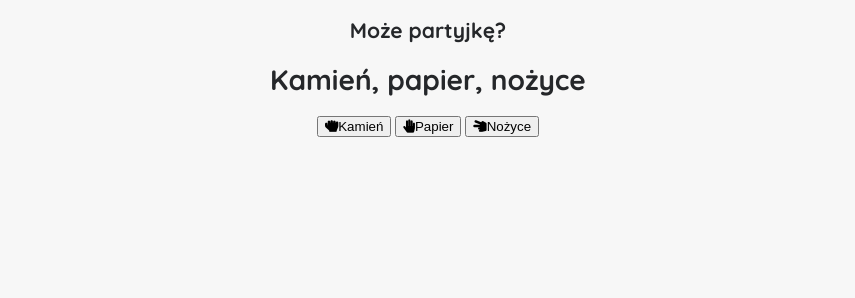
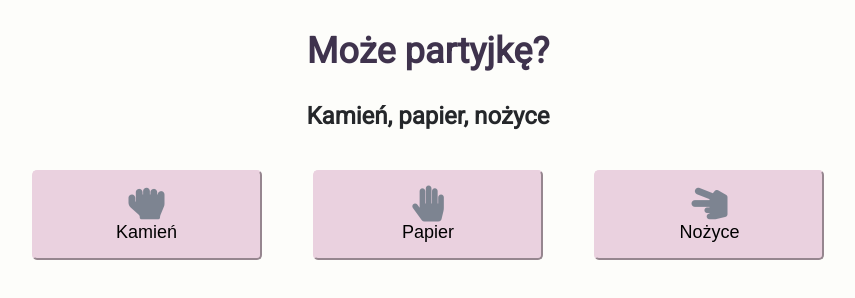
Before and after one commit to Gapiontko/javascript-prework, a website: page index.html in a window 1280 px wide. Shown: the whole page, without its empty margins (212-1067 px from the left). Drawn offline with Linux system fonts and the light colour scheme.

Commit message:
Add styles for header and buttons

```diff
--- a/index.html
+++ b/index.html
@@ -4,7 +4,7 @@
 	<meta charset="UTF-8">
 	<title>Kamień, papier, nożyce</title>
   <link rel="stylesheet" href="https://cdnjs.cloudflare.com/ajax/libs/font-awesome/5.9.0/css/all.min.css">
-  <link href="https://fonts.googleapis.com/css2?family=Indie+Flower&family=Quicksand:wght@300;400;500;600;700&display=swap" rel="stylesheet">
+  <link href="https://fonts.googleapis.com/css2?family=Indie+Flower&family=&family=Roboto&display=swap" rel="stylesheet">
 	<link rel="stylesheet" href="css/style.css">
 </head>
 <body>
@@ -12,14 +12,16 @@
     <h2 class="page-subtitle">Może partyjkę?</h2>
     <h1 class="page-title">Kamień, papier, nożyce</h1>
   </header>
-	<div class="container">
-		<div id="buttons">
-      <button type="button" name="button" id="play-rock"><span class="fas fa-hand-rock"></span>Kamień</button>
-      <button type="button" name="button" id="play-paper"><span class="fas fa-hand-paper"></span>Papier</button>
-      <button type="button" name="button" id="play-scissors"><span class="fas fa-hand-scissors"></span>Nożyce</button>
-    </div>
-		<div id="messages"></div>
-	</div>
+  <section class="game">
+  	<div class="container">
+  		<div id="buttons">
+        <button type="button" name="button" id="play-rock"><span class="fas fa-hand-rock"></span><br>Kamień</button>
+        <button type="button" name="button" id="play-paper"><span class="fas fa-hand-paper"></span><br>Papier</button>
+        <button type="button" name="button" id="play-scissors"><span class="fas fa-hand-scissors"></span><br>Nożyce</button>
+      </div>
+  		<div id="messages"></div>
+  	</div>
+  </section>
 	<script src="js/functions.js"></script>
 	<script src="js/script.js"></script>
 </body>
--- a/sass/style.scss
+++ b/sass/style.scss
@@ -1,10 +1,11 @@
 /*Varaibles*/
-$font-main: 'Quicksand', sans-serif;
+$font-main: 'Roboto', sans-serif;
 $font-result: 'Indie Flower', cursive;
 $color-main: #25272A;
-$color-background: #F7F7F7;
-$color-button: #5BC0EB;
-$color-highlight: #685779;
+$color-background: #FDFDFA;
+$color-button: #EAD1DF;
+$color-highlight: #3F334D;
+$color-icon: #7D8491;
 
 /*Global*/
 body {
@@ -12,7 +13,44 @@ body {
   font-family: $font-main;
   color: $color-main;
   font-size: 14px;
+  font-weight: 300px;
   text-align: center;
 }
 
 /*Header*/
+.page-title {
+  font-weight: 400px;
+  font-size: 24px;
+}
+.page-subtitle {
+  font-weight: 700px;
+  font-size: 36px;
+  color: $color-highlight;
+}
+
+/*Game*/
+.container {
+  max-width: 1140px;
+  padding: 0 20px;
+  margin: 0 auto;
+}
+.game {
+  display: flex;
+  justify-content: center;
+}
+button {
+  height: 90px;
+  width: 230px;
+  border-radius: 5px;
+  background-color: $color-button;
+  font-size: 18px;
+  cursor: pointer;
+  flex: 1;
+  flex-basis: 250px;
+  margin: 24px;
+  border-color: $color-button;
+}
+button span {
+  font-size: 36px;
+  color: $color-icon;
+}
```
Also changed, not shown: css/style.css, 1 other file.
